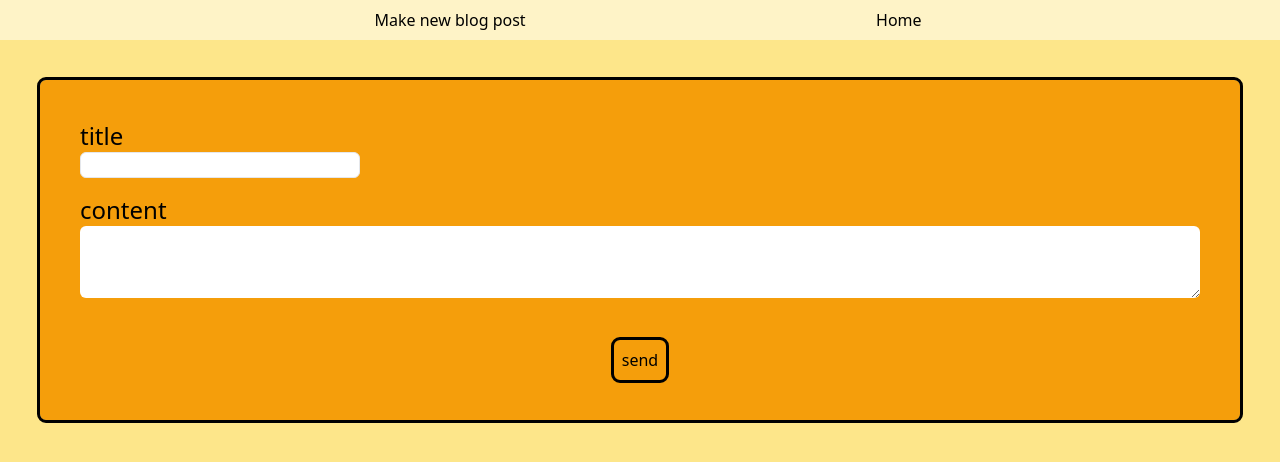
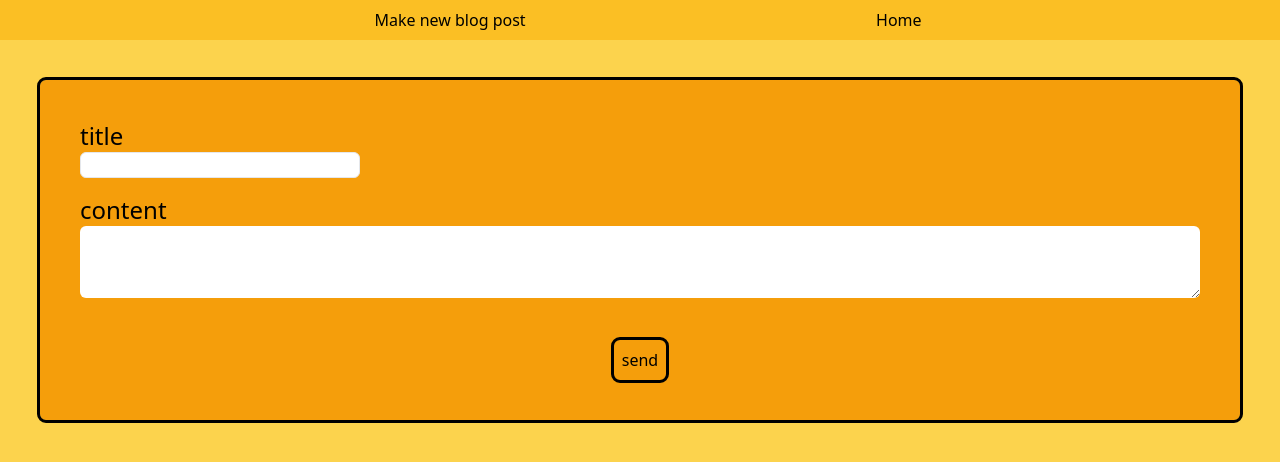
Before and after one commit to CJdudee/blog-maker-next-mongoose, a Next.js app: page /createblog in a window 1280 px wide. Shown: the top 462 px of the page. Built offline with nearby package versions, Linux system fonts and the light colour scheme.

Commit message:
finishing up

```diff
--- a/app/components/Navbar.tsx
+++ b/app/components/Navbar.tsx
@@ -3,7 +3,7 @@ import React from 'react'
 
 export default function Navbar() {
   return (
-    <nav className='bg-amber-100 text-start p-2 pl-6 flex justify-evenly'>
+    <nav className='bg-amber-400 text-start p-2 pl-6 flex justify-evenly'>
         <Link href='/createblog' className='text-black hover:text-gray-500' >Make new blog post</Link>
         <Link className='text-black hover:text-gray-500' href='/'>Home</Link>
     </nav>
--- a/app/components/SingleBlog.tsx
+++ b/app/components/SingleBlog.tsx
@@ -19,9 +19,17 @@ export default function SingleBlog({title, content, createdAt, updatedAt, _id }:
         <div className='outline p-10 rounded-md'>
 
         <p className='pb-10'>{content}</p>
-        <p className='text-start text-sm'>Created At: {madeAt} : {madeTime}</p>
+
+
+        <div className='grid grid-cols-2 mt-4'>
+
+        <p className='text-start  text-sm font-light'>Created At: {madeAt} : {madeTime}</p>
+
+        <p className='text-start  text-sm font-light'>Updated At: {editedAt} : {editedTime}</p>
         </div>
-        <p className='text-end mt-4'>Updated At: {editedAt} : {editedTime}</p>
+
+        </div>
+
         <div className='text-start mt-5'>
 
         <Link href={`/editblog/${_id}`} className='outline p-2 mt-5 rounded-md'>Edit</Link>
--- a/app/layout.tsx
+++ b/app/layout.tsx
@@ -17,7 +17,7 @@ export default function RootLayout({
 }) {
   return (
     <html lang="en">
-      <body className='bg-amber-200'>
+      <body className='bg-amber-300'>
         <Navbar />
         {children}
         </body>
```
